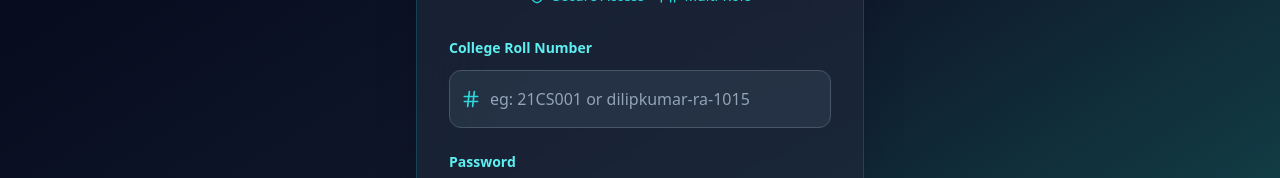
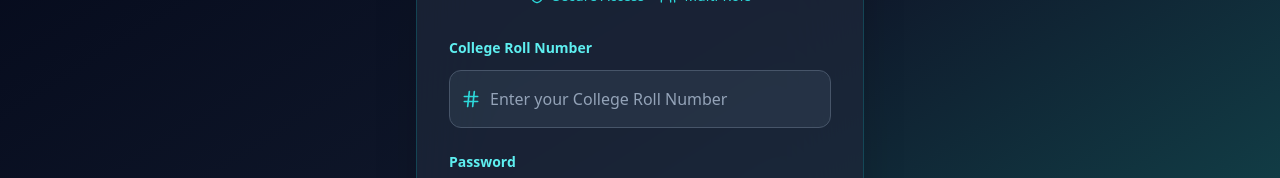
Before and after one commit to saimadan60-web/asimov, a React (Vite) app: page / in a window 1280 px wide. Shown: the part 296-474 px from the top of the page. Built offline with nearby package versions, Linux system fonts and the light colour scheme.

Commit message:
Updated LoginForm.tsx

```diff
--- a/src/components/LoginForm.tsx
+++ b/src/components/LoginForm.tsx
@@ -181,7 +181,7 @@ const LoginForm: React.FC = () => {
                   value={rollNumber}
                   onChange={(e) => handleRollNumberChange(e.target.value)}
                   className="w-full pl-10 pr-4 py-4 bg-dark-700/50 border border-dark-600 rounded-xl text-white placeholder-dark-400 focus:border-peacock-500 focus:ring-2 focus:ring-peacock-500/20 transition-all duration-300 group-hover:border-dark-500"
-                  placeholder="eg: 21CS001 or dilipkumar-ra-1015"
+                  placeholder="Enter your College Roll Number"
                   required
                 />
                 {email && email !== rollNumber && (
```
